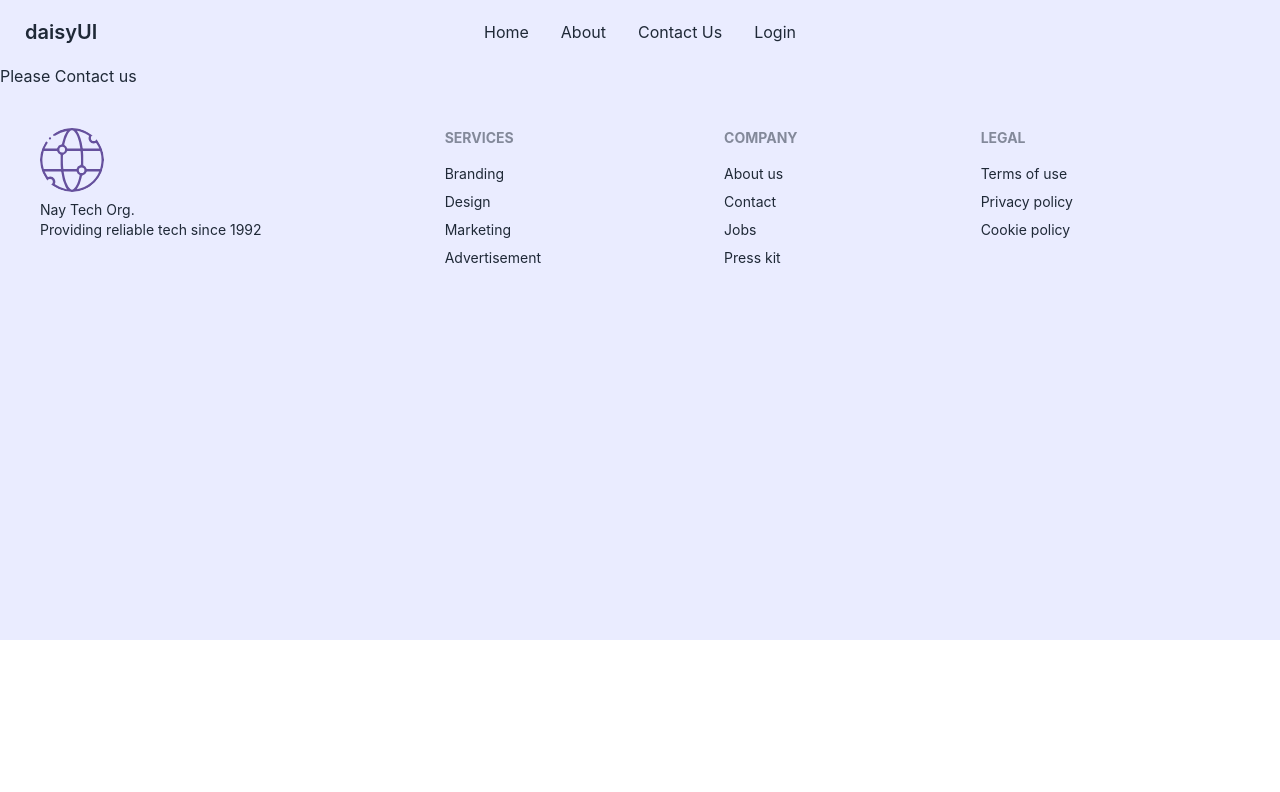
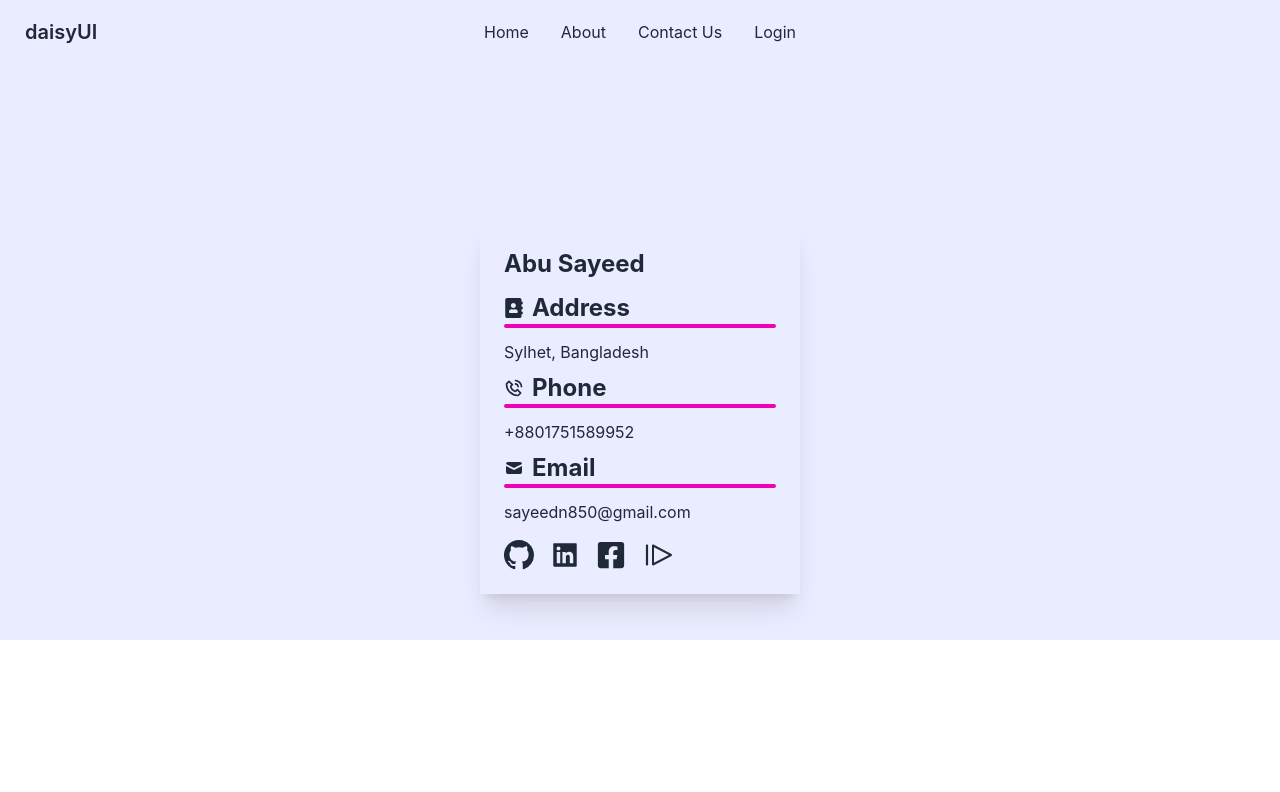
Before and after one commit to Sayeednayeem1/job-finder, a React (Create React App) app: page /contactUs in a window 1280 px wide. Shown: the top 792 px of the page. Built offline with nearby package versions, Linux system fonts and the light colour scheme; no server answers.

Commit message:
added contacting detail in the ContactUs component

```diff
--- a/src/Pages/Home/ContactUs/ContactUs.js
+++ b/src/Pages/Home/ContactUs/ContactUs.js
@@ -1,9 +1,45 @@
 import React from 'react';
+import { BiPhoneCall } from "react-icons/bi";
+import { HiMail } from "react-icons/hi";
+import { FaAddressBook, FaFacebookSquare } from "react-icons/fa";
+import { AiFillLinkedin } from "react-icons/ai";
+import { BsGithub } from "react-icons/bs";
+import { RxResume } from "react-icons/rx";
 
 const ContactUs = () => {
     return (
         <div>
-            <h5>Please Contact us</h5>
+            <div>
+                <div className='h-[690px]  flex justify-center items-center'>
+                    <div className='w-[80%] md:w-80  shadow-xl p-6'>
+                        <h1 className='text-2xl font-bold mb-3'>Abu Sayeed</h1>
+                        <div className='flex items-center'>
+                            <FaAddressBook className='text-xl mr-2'></FaAddressBook>
+                            <h1 className='text-2xl font-bold'>Address</h1>
+                        </div>
+                        <hr className='border-2 border-secondary rounded-full mb-3' />
+                        <p>Sylhet, Bangladesh</p>
+                        <div className='flex items-center mt-2'>
+                            <BiPhoneCall className='text-xl mr-2'></BiPhoneCall>
+                            <p className='text-2xl font-bold'>Phone</p>
+                        </div>
+                        <hr className='border-2 border-secondary rounded-full mb-3' />
+                        <p>+8801751589952</p>
+                        <div className='flex items-center mt-2'>
+                            <HiMail className='text-xl mr-2'></HiMail>
+                            <h1 className='text-2xl font-bold'>Email</h1>
+                        </div>
+                        <hr className='border-2 border-secondary rounded-full mb-3' />
+                        <p>sayeedn850@gmail.com</p>
+                        <div className='flex items-center mt-4'>
+                            <a target='_blank' rel='noreferrer' href="https://github.com/Sayeednayeem1" className='text-3xl  mr-4'> <BsGithub></BsGithub></a>
+                            <a target='_blank' rel='noreferrer' href="https://www.linkedin.com/in/sayeed-nayeem/" className='text-3xl  mr-4'> <AiFillLinkedin></AiFillLinkedin></a>
+                            <a target='_blank' rel='noreferrer' href="https://web.facebook.com/sayed.nayem.188/" className='text-3xl  mr-4'> <FaFacebookSquare></FaFacebookSquare></a>
+                            <a target='_blank' rel='noreferrer' href="https://drive.google.com/file/d/1KKV1dAsGIhR7HisZgOYCbDbXS9v1-k-V/view?usp=sharing" className='text-3xl '> <RxResume></RxResume> </a>
+                        </div>
+                    </div>
+                </div>
+            </div>
         </div>
     );
 };
```
